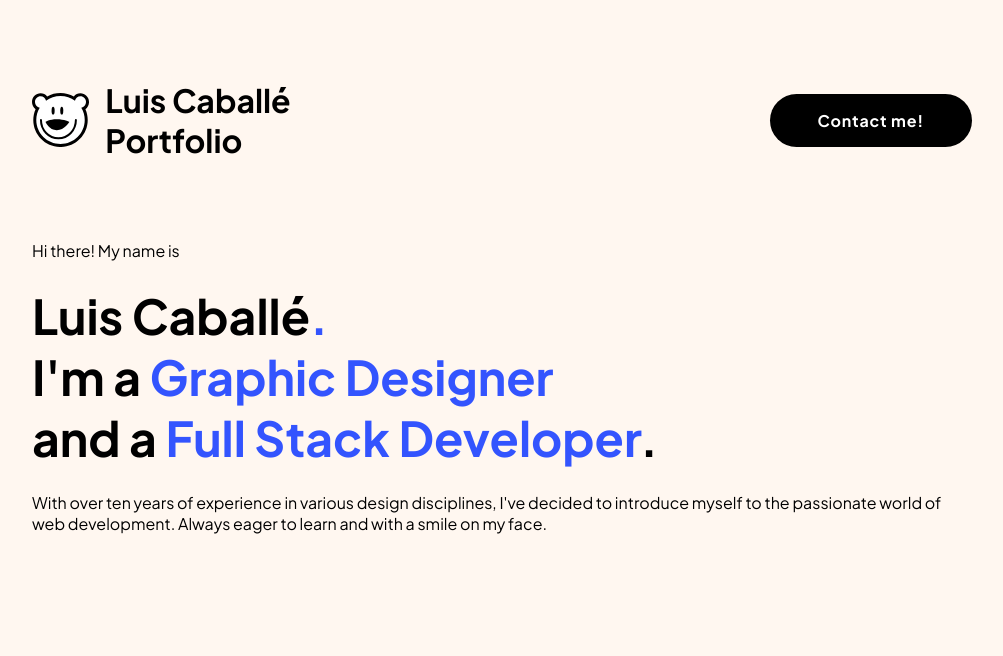
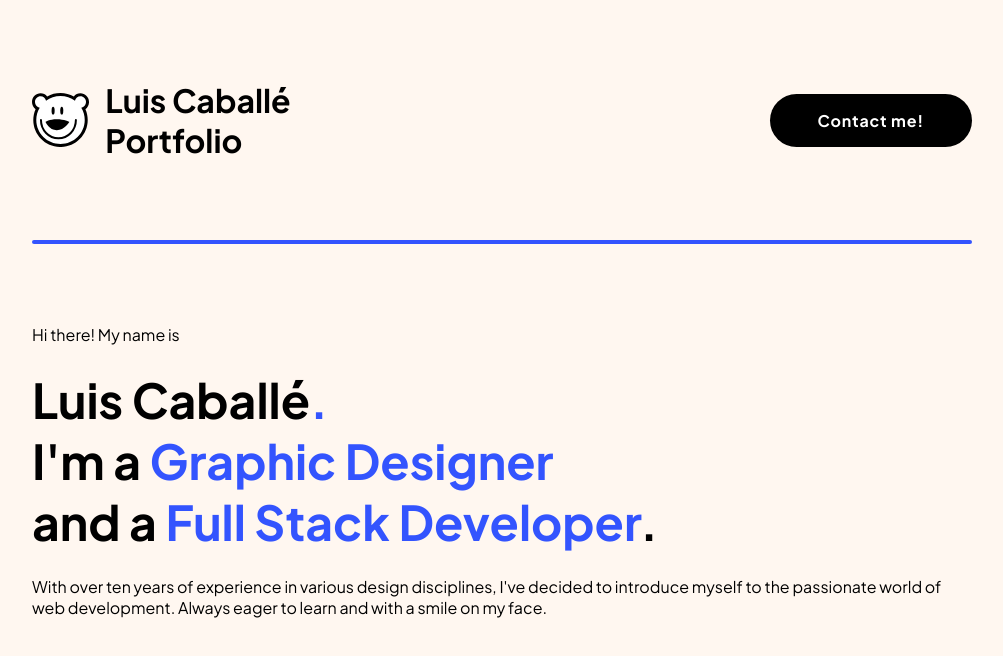
Before and after one commit to LuisCaballe/portafolio, a Next.js app: page / in a window 1280 px wide. Shown: the top 656 px of the page, without its empty margins (138-1141 px from the left). Built offline with nearby package versions, Linux system fonts and the light colour scheme.

Commit message:
Add separator in Home page

```diff
--- a/src/app/page.module.css
+++ b/src/app/page.module.css
@@ -5,6 +5,12 @@
   display: flex;
   flex-direction: column;
   gap: 5rem;
+}
+
+.separator {
+  background-color: var(--secondary-color);
+  height: 4px;
+  border-radius: 999px;
 }
 
 .button {
--- a/src/app/page.tsx
+++ b/src/app/page.tsx
@@ -1,10 +1,12 @@
 import { Header } from "./components/Header/Header";
 import Hero from "./components/Hero/Hero";
+import styles from "./page.module.css";
 
 export default function Home() {
   return (
     <>
       <Header />
+      <span className={styles.separator}></span>
       <Hero />
     </>
   );
```
